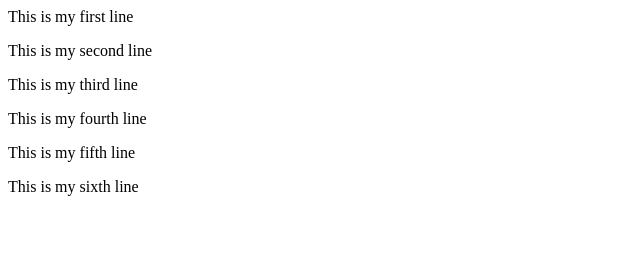
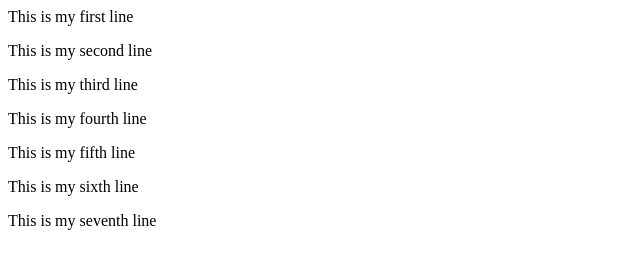
Before and after one commit to ritheshg31/third_repo, a plain HTML site: page index.html in a window 1280 px wide. Shown: the whole page, without its empty margins (0-640 px from the left). Drawn offline with Linux system fonts and the light colour scheme.

Commit message:
Add seventh line

```diff
--- a/index.html
+++ b/index.html
@@ -4,3 +4,4 @@
 <p>This is my fourth line</p>
 <p>This is my fifth line</p>
 <p>This is my sixth line</p>
+<p>This is my seventh line</p>
```
